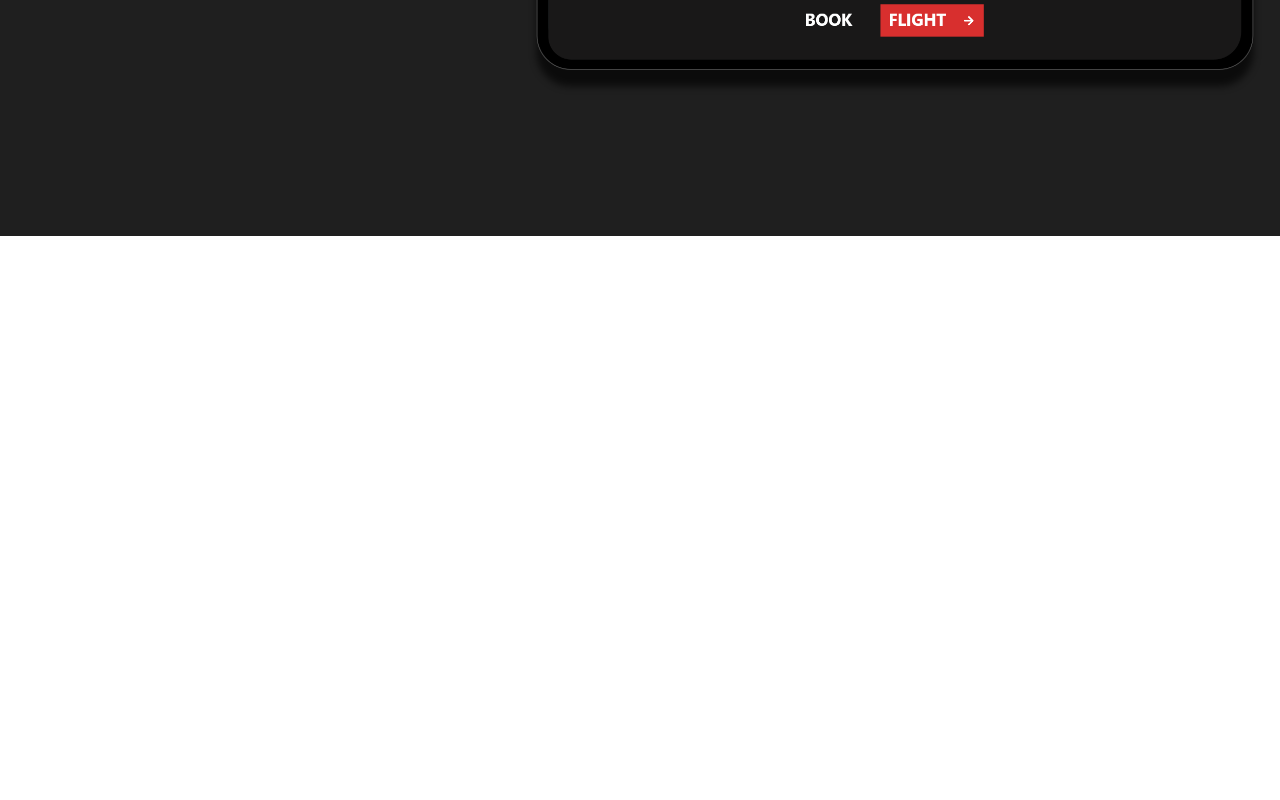
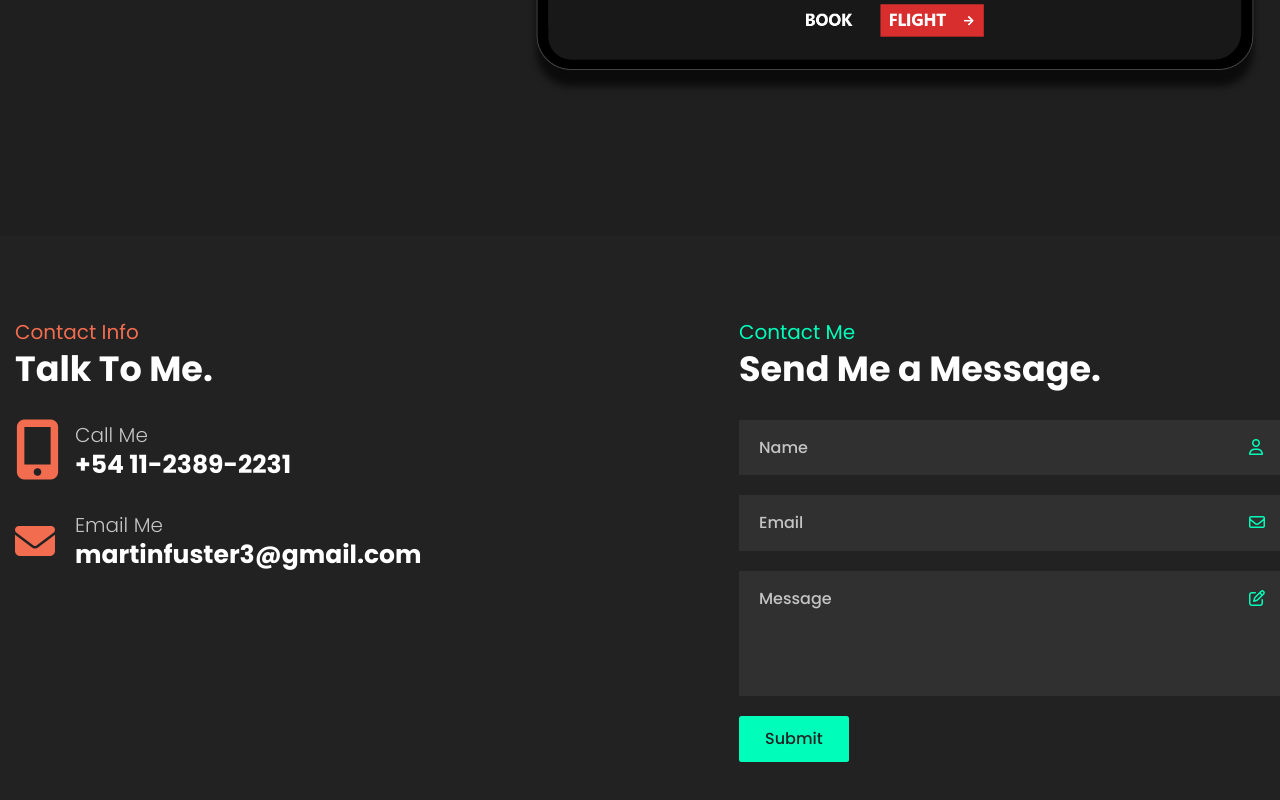
Before and after one commit to MartinFuster/Portfolio-Site, a React (Create React App) app: page /en-us in a window 1280 px wide. Shown: the part 3003-3803 px from the top of the page. Before the commit the page ends 3239 px from the top, so only its background shows below. Built offline with nearby package versions, Linux system fonts and the light colour scheme.

Commit message:
contact frontend done

```diff
--- a/src/App.css
+++ b/src/App.css
@@ -199,6 +199,58 @@ body {
 .color-secondary {
   color: var(--color-secondary); }
 
+.info-text {
+  margin: 0;
+  font-size: 2rem; }
+
+.title-small {
+  font-size: 2.5rem; }
+
+.info-icon {
+  font-size: 4rem;
+  height: 4rem;
+  width: 4rem;
+  margin-right: 2rem;
+  color: var(--color-secondary); }
+
+.phone-icon {
+  font-size: 6rem; }
+
+.title-color-tertiary {
+  color: var(--color-tertiary); }
+
+.input {
+  padding: 1.5rem 5rem 1.5rem 2rem;
+  margin-bottom: 2rem;
+  font-size: 1.6rem;
+  width: 55rem;
+  background-color: #303030;
+  color: #c4c4c4;
+  font-weight: 500;
+  border: none; }
+  .input::placeholder {
+    font: "Poppins";
+    color: #c4c4c4;
+    font-weight: 500; }
+
+.input-textarea {
+  height: 12.5rem;
+  resize: none; }
+
+.input-icon {
+  font-size: 1.6rem;
+  color: var(--color-tertiary);
+  margin-top: 1.5rem;
+  margin-left: -4rem;
+  z-index: 100; }
+
+.submit-btn {
+  background-color: var(--color-tertiary);
+  color: var(--color-primary);
+  font-size: 1.6rem; }
+  .submit-btn:hover {
+    color: var(--color-primary); }
+
 .intro {
   position: relative;
   background-color: var(--color-primary);
@@ -295,6 +347,26 @@ body {
 .info-section-design {
   margin-right: 4rem; }
 
+.contact {
+  padding: 8rem 0;
+  background-color: var(--color-primary); }
+
+.contact-content {
+  display: flex; }
+
+.info-box {
+  display: flex; }
+
+.info-content {
+  display: flex;
+  flex-direction: column; }
+
+.contact-form {
+  margin-left: auto; }
+
+.input-box {
+  display: flex; }
+
 .u-unselectable-text {
   -webkit-user-select: none;
   /* Safari */
--- /dev/null
+++ b/src/components/ContactEng.js
@@ -0,0 +1,72 @@
+import React from "react";
+
+function ContactEng() {
+  return (
+    <section className="contact">
+      <div className="container">
+        <div className="contact-content">
+          <div className="contact-details">
+            <div className="small-title-alt title-main-color">Contact Info</div>
+            <h3 className="title">Talk To Me.</h3>
+            <div className="info-box">
+              <div className="info-icon">
+                <i className="fas fa-mobile-alt phone-icon"></i>
+              </div>
+              <div className="info-content">
+                <div className="text info-text">Call Me</div>
+                <h4 className="title title-small">+54 11-2389-2231</h4>
+              </div>
+            </div>
+            <div className="info-box">
+              <div className="info-icon">
+                <i className="fas fa-envelope"></i>
+              </div>
+              <div className="info-content">
+                <div className="text info-text">Email Me</div>
+                <h4 className="title title-small">martinfuster3@gmail.com</h4>
+              </div>
+            </div>
+          </div>
+
+          <div className="contact-form">
+            <div className="small-title-alt title-color-tertiary">
+              Contact Me
+            </div>{" "}
+            <h3 className="title">Send Me a Message.</h3>
+            <form action="post">
+              <div className="input-box">
+                <input type="text" className="input" placeholder="Name" />
+                <div className="input-icon">
+                  <i className="far fa-user"></i>
+                </div>
+              </div>
+
+              <div className="input-box">
+                <input type="text" className="input" placeholder="Email" />
+                <div className="input-icon">
+                  <i className="far fa-envelope"></i>
+                </div>
+              </div>
+
+              <div className="input-box">
+                <textarea
+                  type="textarea"
+                  className="input input-textarea"
+                  placeholder="Message"
+                />
+                <div className="input-icon">
+                  <i className="far fa-edit"></i>
+                </div>
+              </div>
+              <button className="btn submit-btn" type="submit">
+                Submit
+              </button>
+            </form>
+          </div>
+        </div>
+      </div>
+    </section>
+  );
+}
+
+export default ContactEng;
--- a/src/components/EnUsHome.js
+++ b/src/components/EnUsHome.js
@@ -3,6 +3,7 @@ import IntroEng from "./IntroEng";
 import AboutEng from "./AboutEng";
 import ProjectsEng from "./ProjectsEng";
 import DesignEng from "./DesignEng";
+import ContactEng from "./ContactEng";
 
 function EnUsHome() {
   return (
@@ -11,6 +12,7 @@ function EnUsHome() {
       <AboutEng />
       <ProjectsEng />
       <DesignEng />
+      <ContactEng />
     </section>
   );
 }
--- a/src/sass/_components.scss
+++ b/src/sass/_components.scss
@@ -203,3 +203,68 @@
 .color-secondary {
   color: var(--color-secondary);
 }
+
+.info-text {
+  margin: 0;
+  font-size: 2rem;
+}
+
+.title-small {
+  font-size: 2.5rem;
+}
+
+.info-icon {
+  font-size: 4rem;
+  height: 4rem;
+  width: 4rem;
+  margin-right: 2rem;
+  color: var(--color-secondary);
+}
+
+.phone-icon {
+  font-size: 6rem;
+}
+
+.title-color-tertiary {
+  color: var(--color-tertiary);
+}
+
+.input {
+  padding: 1.5rem 5rem 1.5rem 2rem;
+  margin-bottom: 2rem;
+  font-size: 1.6rem;
+  width: 55rem;
+  background-color: #303030;
+  color: #c4c4c4;
+  font-weight: 500;
+  border: none;
+
+  &::placeholder {
+    font: "Poppins";
+    color: #c4c4c4;
+    font-weight: 500;
+  }
+}
+
+.input-textarea {
+  height: 12.5rem;
+  resize: none;
+}
+
+.input-icon {
+  font-size: 1.6rem;
+  color: var(--color-tertiary);
+  margin-top: 1.5rem;
+  margin-left: -4rem;
+  z-index: 100;
+}
+
+.submit-btn {
+  background-color: var(--color-tertiary);
+  color: var(--color-primary);
+  font-size: 1.6rem;
+
+  &:hover {
+    color: var(--color-primary);
+  }
+}
--- a/src/sass/_layout.scss
+++ b/src/sass/_layout.scss
@@ -112,3 +112,29 @@
 .info-section-design {
   margin-right: 4rem;
 }
+
+.contact {
+  padding: 8rem 0;
+  background-color: var(--color-primary);
+}
+
+.contact-content {
+  display: flex;
+}
+
+.info-box {
+  display: flex;
+}
+
+.info-content {
+  display: flex;
+  flex-direction: column;
+}
+
+.contact-form {
+  margin-left: auto;
+}
+
+.input-box {
+  display: flex;
+}
```
Also changed, not shown: src/components/Copyright.js (added).
